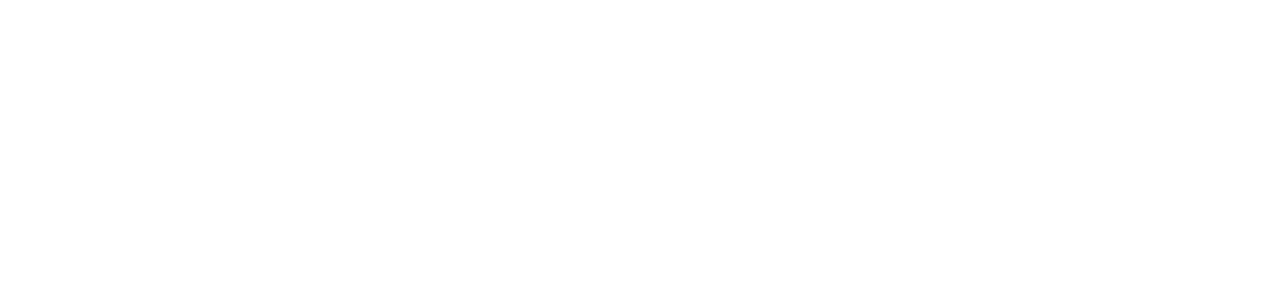
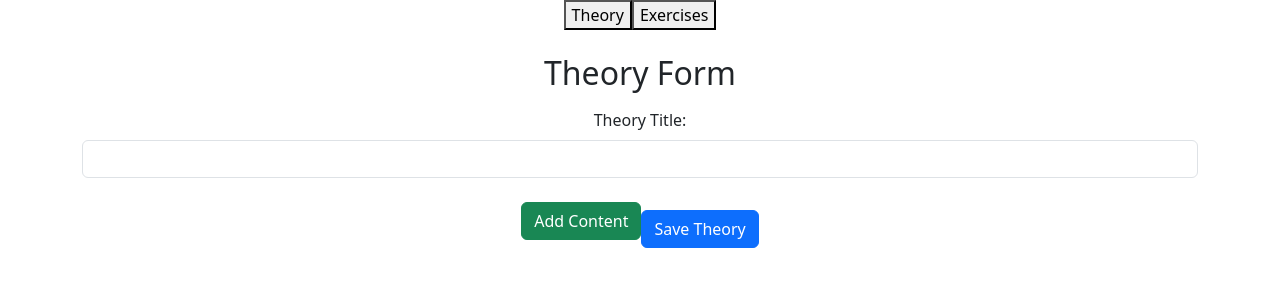
Before and after one commit to Waikizashi/math-trainer, a React (Create React App) app in the folder frontend/: page /admin in a window 1280 px wide. Before the commit this address had no page. Shown: the top 300 px of the page. Built offline with nearby package versions, Linux system fonts and the light colour scheme.

Commit message:
admin panel template + upd entities

```diff
--- a/frontend/src/App.tsx
+++ b/frontend/src/App.tsx
@@ -11,6 +11,7 @@
 import ConstructorPage from './components/pages/constructor/ConstructorPage';
 import LoginPage from './components/pages/login/LoginPage';
 import Profile from './components/pages/profile/Profile';
+import AdminPage from './components/pages/admin/AdminPanel';
 
 function RedirectToHome() {
   let navigate = useNavigate();
@@ -33,6 +34,7 @@
           <Route path="/constructor" element={<ConstructorPage></ConstructorPage>} />
           <Route path="/login" element={<LoginPage></LoginPage>} />
           <Route path="/profile" element={<Profile></Profile>} />
+          <Route path="/admin" element={<AdminPage></AdminPage>} />
         </Routes>
       </Router>
     </div>
--- a/frontend/src/components/graphs/GraphCanvas.tsx
+++ b/frontend/src/components/graphs/GraphCanvas.tsx
@@ -30,8 +30,9 @@
 }
 
 export interface GraphDataProps {
-    nodes: Node[];
-    links: Link[];
+    title?: string,
+    nodes: Node[],
+    links: Link[],
 
 }
 interface CanvasProps {
@@ -158,6 +159,29 @@
 
         return loopPath.toString();
     }
+
+    function createPath(d: any, links: any) {
+        const duplicates = links.filter((link: any) =>
+            (link.source.id === d.source.id && link.target.id === d.target.id) ||
+            (link.source.id === d.target.id && link.target.id === d.source.id)
+        );
+
+        const index = duplicates.indexOf(d);
+        const total = duplicates.length;
+
+        if (total > 1) {
+            const curvature = 0.2;
+            const amplitude = 20 * curvature * (index - (total - 1) / 2);
+            const dx = d.target.x - d.source.x;
+            const dy = d.target.y - d.source.y;
+            const dr = Math.sqrt(dx * dx + dy * dy);
+
+            return `M${d.source.x},${d.source.y}A${dr},${dr} 0 0,${(amplitude >= 0 ? 1 : 0)} ${d.target.x},${d.target.y}`;
+        } else {
+            return `M${d.source.x},${d.source.y}L${d.target.x},${d.target.y}`;
+        }
+    }
+
     useEffect(() => {
         if (!svgRef.current) return;
 
@@ -393,7 +417,8 @@
                             const loopPath = createLoopPath(d.source);
                             return loopPath;
                         } else {
-                            return `M${d.source.x},${d.source.y} L${d.target.x},${d.target.y}`;
+                            // return `M${d.source.x},${d.source.y} L${d.target.x},${d.target.y}`;
+                            return createPath(d, links);
                         }
                     });
                 // linkElements
@@ -461,7 +486,7 @@
                         <Fab onClick={settingsHandle} type="button" className={cn("btn dropdown-toggle", tool, s.beforeOff)} data-bs-toggle="dropdown" aria-expanded="false" size='small'>
                             <SettingsIcon></SettingsIcon>
                         </Fab>
-                        <ul style={{width: "max-content"}} className="dropdown-menu mx-2 p-2 border-primary border-2">
+                        <ul style={{ width: "max-content" }} className="dropdown-menu mx-2 p-2 border-primary border-2">
                             <li>
                                 <div className={rangeControlStyle}>Node size:
                                     <output className='mx-1'>{nodeScale}</output>
--- /dev/null
+++ b/frontend/src/components/pages/admin/AdminPanel.jsx
@@ -0,0 +1,25 @@
+import React, { useState } from 'react';
+import TheoryForm from './theory-form/TheoryForm';
+
+const AdminPage = () => {
+    const [activeTab, setActiveTab] = useState('theory');  // This controls which tab is active
+
+    return (
+        <div>
+            <div className="tab">
+                <button onClick={() => setActiveTab('theory')} className={activeTab === 'theory' ? 'active' : ''}>
+                    Theory
+                </button>
+                <button onClick={() => setActiveTab('exercises')} className={activeTab === 'exercises' ? 'active' : ''}>
+                    Exercises
+                </button>
+            </div>
+            <div className="content">
+                {activeTab === 'theory' && <TheoryForm />}
+                {activeTab === 'exercises' && <div>Exercises Content Here</div>}
+            </div>
+        </div>
+    );
+};
+
+export default AdminPage;
--- /dev/null
+++ b/frontend/src/components/pages/admin/theory-form/TheoryForm.jsx
@@ -0,0 +1,131 @@
+import React, { useState } from 'react';
+
+const TheoryForm = () => {
+    const [theory, setTheory] = useState({
+        title: "",
+        contents: [],
+        completions: []
+    });
+
+    const handleAddContent = () => {
+        const newContent = {
+            contentType: "",
+            title: "",
+            data: "",
+            graphDataList: []
+        };
+        setTheory({ ...theory, contents: [...theory.contents, newContent] });
+    };
+
+    const handleInputChange = (index, event) => {
+        const newContents = theory.contents.map((content, i) => {
+            if (i === index) {
+                return { ...content, [event.target.name]: event.target.value };
+            }
+            return content;
+        });
+        setTheory({ ...theory, contents: newContents });
+    };
+
+    const handleGraphInputChange = (contentIndex, graphIndex, event) => {
+        const newContents = theory.contents.map((content, idx) => {
+            if (idx === contentIndex) {
+                const newGraphDataList = content.graphDataList.map((graphData, gdIndex) => {
+                    if (gdIndex === graphIndex) {
+                        return { ...graphData, [event.target.name]: event.target.value };
+                    }
+                    return graphData;
+                });
+                return { ...content, graphDataList: newGraphDataList };
+            }
+            return content;
+        });
+        setTheory({ ...theory, contents: newContents });
+    };
+
+    const handleAddGraphData = (contentIndex) => {
+        const newGraphData = { title: "", nodes: [], links: [] };
+        const newContents = theory.contents.map((content, index) => {
+            if (index === contentIndex) {
+                return {
+                    ...content,
+                    graphDataList: [...content.graphDataList, newGraphData]
+                };
+            }
+            return content;
+        });
+        setTheory({ ...theory, contents: newContents });
+    };
+
+    return (
+        <div className="container mt-4">
+            <h2 className="mb-3">Theory Form</h2>
+            <form>
+                <div className="mb-3">
+                    <label htmlFor="theoryTitle" className="form-label">Theory Title:</label>
+                    <input
+                        type="text"
+                        className="form-control"
+                        id="theoryTitle"
+                        value={theory.title}
+                        onChange={e => setTheory({ ...theory, title: e.target.value })}
+                    />
+                </div>
+                {theory.contents.map((content, index) => (
+                    <div key={index} className="mb-3">
+                        <label className="form-label">Content Type:</label>
+                        <select
+                            name="contentType"
+                            className="form-select"
+                            value={content.contentType}
+                            onChange={(e) => handleInputChange(index, e)}
+                        >
+                            <option value="Article">Article</option>
+                            <option value="Video">Video</option>
+                        </select>
+                        <label className="form-label">Title:</label>
+                        <input
+                            type="text"
+                            name="title"
+                            className="form-control"
+                            value={content.title}
+                            onChange={(e) => handleInputChange(index, e)}
+                        />
+                        <label className="form-label">Data:</label>
+                        <input
+                            type="text"
+                            name="data"
+                            className="form-control"
+                            value={content.data}
+                            onChange={(e) => handleInputChange(index, e)}
+                        />
+                        <div>
+                            <button type="button" className="btn btn-primary mt-2" onClick={() => handleAddGraphData(index)}>
+                                Add Graph Data
+                            </button>
+                            {content.graphDataList.map((graphData, graphIndex) => (
+                                <div key={graphIndex} className="mt-3">
+                                    <label className="form-label">Graph Title:</label>
+                                    <input
+                                        type="text"
+                                        name="title"
+                                        className="form-control"
+                                        value={graphData.title}
+                                        onChange={(e) => handleGraphInputChange(index, graphIndex, e)}
+                                    />
+                                    {/* Further graph node and link input fields would follow the same pattern */}
+                                </div>
+                            ))}
+                        </div>
+                    </div>
+                ))}
+                <button type="button" className="btn btn-success" onClick={handleAddContent}>
+                    Add Content
+                </button>
+                <button type="submit" className="btn btn-primary mt-3">Save Theory</button>
+            </form>
+        </div>
+    );
+};
+
+export default TheoryForm;
--- a/frontend/src/components/pages/profile/profile.module.css
+++ b/frontend/src/components/pages/profile/profile.module.css
@@ -1,5 +1,5 @@
 .imgResponsive {
-    max-width: 100%;
+    max-width: 80%;
     height: auto;
 }
 
@@ -13,7 +13,7 @@
     transform: scale(1.1);
 }
 
-.boxesContainer{
+.boxesContainer {
     max-height: 35vh;
     overflow: auto;
 }
--- a/frontend/src/data/graphs.ts
+++ b/frontend/src/data/graphs.ts
@@ -2,6 +2,7 @@
 
 export const graphs: GraphDataProps[] = [
     {
+        title: 'graph-1',
         nodes: [
             { id: "0", group: "1" },
             { id: "1", group: "1" },
@@ -18,6 +19,7 @@
         ]
     },
     {
+        title: 'graph-2',
         nodes: [
             { id: "0", group: "1" },
             { id: "1", group: "1" },
@@ -39,6 +41,7 @@
         ]
     },
     {
+        title: 'graph-3',
         nodes: [
             { id: "0", group: "1" },
             { id: "1", group: "1" },
@@ -54,6 +57,7 @@
         ]
     },
     {
+        title: 'graph-4',
         nodes: [
             { id: "0", group: "1" },
             { id: "1", group: "1" },
```
Also changed, not shown: frontend/src/components/pages/admin/exercises-form/ExercisesForm.jsx (added), 1 other file (tests, documents, lock files or other folders).
